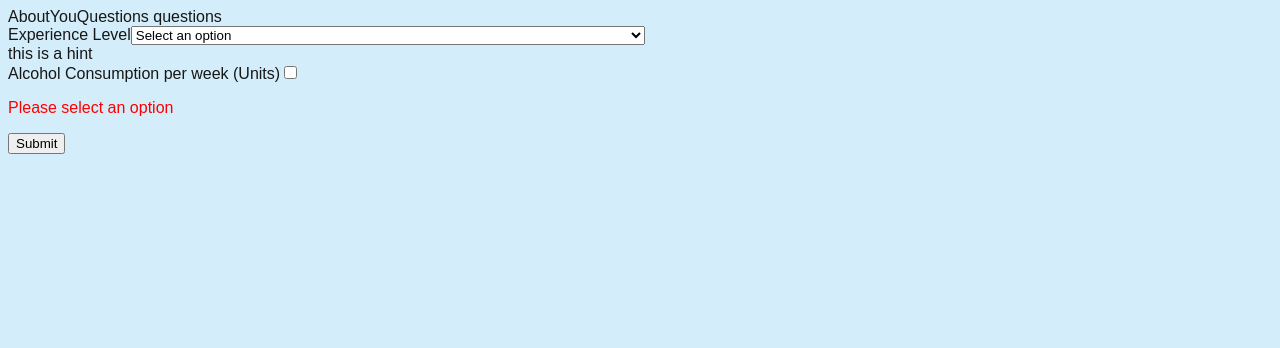
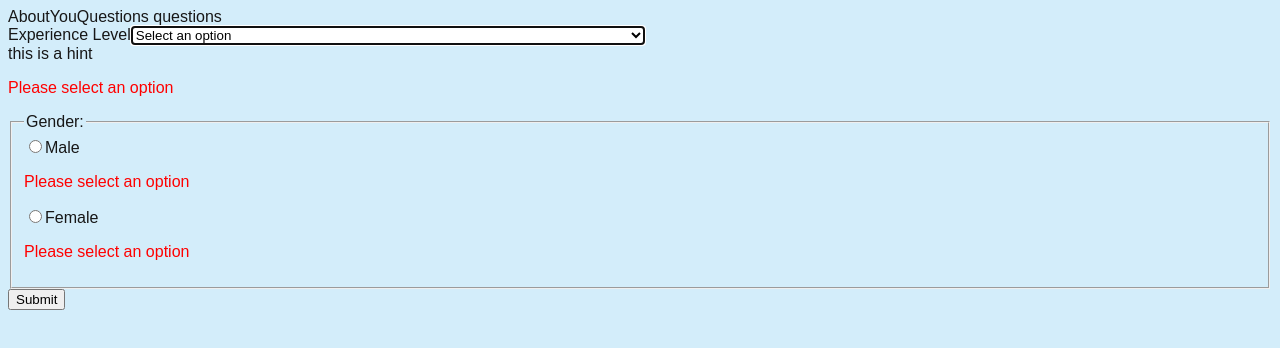
Before and after one commit to royadams72/get-your-fit-together, a Next.js app: page /questions/about-you in a window 1280 px wide. Both pictures are taken after a click on the button "Submit". Shown: the top 348 px of the page. Built offline with nearby package versions, Linux system fonts and the light colour scheme.

Commit message:
Used react hook provider

```diff
--- a/app/questions/about-you/components/AboutYouQuestions.tsx
+++ b/app/questions/about-you/components/AboutYouQuestions.tsx
@@ -1,40 +1,38 @@
 "use client";
+import { setAboutYou } from "@/lib/features/about-you/aboutYouSlice";
 import SelectComponent from "@/components/forms/SelectComponent";
 import CheckBoxComponent from "@/components/forms/CheckBoxComponent";
 import {
   alcoholConfig,
   experienceConfig,
+  genderConfig,
 } from "@/app/questions/about-you/form-config/config";
-import { useForm } from "react-hook-form";
+import FormProvider from "@/context/FormProvider";
+import RadioComponent from "@/components/forms/RadioComponent";
 
 const AboutYouQuestions = () => {
-  const {
-    handleSubmit,
-    register,
-
-    formState: { errors },
-  } = useForm();
-
   const onSubmit = (data: any) => {
     console.log("Form Submitted:", data);
   };
   return (
     <div>
       AboutYouQuestions questions
-      <form onSubmit={handleSubmit(onSubmit)}>
+      <FormProvider onSubmit={onSubmit}>
         <SelectComponent
-          selectConfig={experienceConfig}
-          register={register}
-          errors={errors}
+          dispatchEvent={setAboutYou}
+          config={experienceConfig}
         ></SelectComponent>
-        <CheckBoxComponent
+        <RadioComponent
+          config={genderConfig}
+          dispatchEvent={setAboutYou}
+        ></RadioComponent>
+        {/* <CheckBoxComponent
           checkboxConfig={alcoholConfig}
-          register={register}
-          errors={errors}
-        ></CheckBoxComponent>
+      dispatchEvent={setAboutYou}
+        ></CheckBoxComponent> */}
 
         <button type="submit">Submit</button>
-      </form>
+      </FormProvider>
     </div>
   );
 };
--- a/app/questions/about-you/form-config/config.ts
+++ b/app/questions/about-you/form-config/config.ts
@@ -1,11 +1,11 @@
-import { CheckBox, Select } from "@/types/interfaces/form";
-import { useForm } from "react-hook-form";
+import { AboutYouQuestions } from "@/types/enums/about-you.enum";
+import { CheckBox, Radio, Select } from "@/types/interfaces/form";
 
 export const experienceConfig: Select = {
-  name: "experienceLevel",
-  lable: "Experience Level",
+  name: AboutYouQuestions.experienceLevel,
+  label: "Experience Level",
   options: [
-    { value: null, display: "Select an option" },
+    { value: "", display: "Select an option" },
     {
       value: "beginner",
       display:
@@ -38,12 +38,40 @@ export const experienceConfig: Select = {
   },
   eventHandlers: { onChange: (e) => console.log("changed") },
 };
-
-export const alcoholConfig: CheckBox = {
-  name: "alcoholConsumption",
-  lable: "Alcohol Consumption per week (Units)",
+export const ageConfig: Select = {
+  name: AboutYouQuestions.age,
+  label: "Age:",
+  options: [
+    { value: "18-24", display: "18-24" },
+    { value: "25-34", display: "25-34" },
+    { value: "35-44", display: "35-44" },
+    { value: "45-54", display: "45-54" },
+    { value: "55+", display: "55+" },
+  ],
   validation: {
     required: "Please select an option",
   },
   eventHandlers: {},
 };
+
+export const genderConfig: Radio = {
+  name: AboutYouQuestions.gender,
+  legend: "Gender:",
+  options: [
+    { value: "male", label: "Male", id: "male" },
+    { value: "female", label: "Female", id: "female" },
+  ],
+  validation: {
+    required: "Please select an option",
+  },
+  eventHandlers: {},
+};
+
+export const alcoholConfig: CheckBox = {
+  name: AboutYouQuestions.alcoholConsumption,
+  label: "Alcohol Consumption per week (Units)",
+  validation: {
+    required: "Please select an option",
+  },
+  eventHandlers: {},
+};
--- a/components/forms/CheckBoxComponent.tsx
+++ b/components/forms/CheckBoxComponent.tsx
@@ -15,7 +15,7 @@ const CheckBoxComponent = ({
 }) => {
   return (
     <div className={className}>
-      <label htmlFor={checkboxConfig.name}>{checkboxConfig.lable}</label>
+      <label htmlFor={checkboxConfig.name}>{checkboxConfig.label}</label>
       <input
         type="checkbox"
         id={checkboxConfig.name}
--- /dev/null
+++ b/components/forms/RadioComponent.tsx
@@ -0,0 +1,65 @@
+import { ActionCreatorWithPayload } from "@reduxjs/toolkit";
+import { useFormContext } from "react-hook-form";
+
+import { Radio } from "@/types/interfaces/form";
+import { useAppDispatch } from "@/lib/hooks/storeHooks";
+
+const RadioComponent = ({
+  className,
+  config,
+  dispatchEvent,
+}: {
+  config: Radio;
+  className?: string;
+  dispatchEvent?: ActionCreatorWithPayload<any, string>;
+}) => {
+  const {
+    register,
+    trigger,
+    setValue,
+    formState: { errors },
+  } = useFormContext();
+  const dispatch = useAppDispatch();
+
+  const handleChange = async (e: React.ChangeEvent<HTMLInputElement>) => {
+    // Add any onChange event handlers from config
+    const { name, value } = e.target;
+    config?.eventHandlers?.onChange?.(e);
+
+    setValue(name, value);
+
+    const isFieldValid = await trigger(name); // Triggers validation for the specific field
+    if (isFieldValid && dispatchEvent) {
+      dispatch(dispatchEvent({ name, value }));
+    }
+  };
+  return (
+    <fieldset className="radio-group">
+      <legend>{config.legend}</legend>
+      {config.options.map((option, i) => {
+        return (
+          <div key={i}>
+            <input
+              {...register(config.name, config.validation)}
+              {...config.eventHandlers}
+              onChange={(e) => handleChange(e)}
+              type="radio"
+              id={option.id}
+              name={config.name}
+              value={option.value}
+            />
+            <label htmlFor={option.id}>{option.label}</label>
+            {config.hint?.text && <div>{config.hint.text}</div>}
+            {errors[config.name] && (
+              <p style={{ color: "red" }}>
+                {errors[config.name]?.message as string}
+              </p>
+            )}
+          </div>
+        );
+      })}
+    </fieldset>
+  );
+};
+
+export default RadioComponent;
--- a/components/forms/SelectComponent.tsx
+++ b/components/forms/SelectComponent.tsx
@@ -1,61 +1,59 @@
 "use client";
-import { UseFormRegister, FieldErrors, useForm } from "react-hook-form";
+import { useFormContext } from "react-hook-form";
+import { ActionCreatorWithPayload } from "@reduxjs/toolkit";
+
 import { Select } from "@/types/interfaces/form";
-import React, { useEffect } from "react";
+import { useAppDispatch } from "@/lib/hooks/storeHooks";
 
 const SelectComponent = ({
   className,
-  selectConfig,
-  register,
-  errors,
+  config,
+  dispatchEvent,
 }: {
-  selectConfig: Select;
+  config: Select;
   className?: string;
-  register: UseFormRegister<any>;
-  errors: FieldErrors;
+  dispatchEvent: ActionCreatorWithPayload<any, string>;
 }) => {
-  const { setValue, trigger } = useForm();
+  const {
+    register,
+    trigger,
+    setValue,
+    formState: { errors },
+  } = useFormContext();
+  const dispatch = useAppDispatch();
 
-  const handleChange = async (
-    e:
-      | React.ChangeEvent<
-          HTMLInputElement | HTMLTextAreaElement | HTMLSelectElement
-        >
-      | React.MouseEvent<HTMLInputElement, MouseEvent>
-  ) => {
-    selectConfig?.eventHandlers?.onChange?.(
-      e as React.ChangeEvent<HTMLSelectElement>
-    );
-    // extraOnChangeEvent?.(e);
-    const { name } = e.target as
-      | HTMLInputElement
-      | HTMLTextAreaElement
-      | HTMLSelectElement;
+  const handleChange = async (e: React.ChangeEvent<HTMLSelectElement>) => {
+    // Add any onChange event handlers from config
+    config?.eventHandlers?.onChange?.(e);
+    const { name, value } = e.target;
+
+    setValue(name, value);
 
     const isFieldValid = await trigger(name); // Triggers validation for the specific field
-    console.log(`${name} is ${isFieldValid ? "valid" : "invalid"}`);
+    if (isFieldValid) {
+      dispatch(dispatchEvent({ name, value }));
+    }
   };
+
   return (
     <div>
-      <label htmlFor={selectConfig.name}>{selectConfig.lable}</label>
+      <label htmlFor={config.name}>{config.label}</label>
 
       <select
-        id={selectConfig.name}
-        {...register(selectConfig.name, selectConfig.validation)}
-        {...selectConfig.eventHandlers}
-        onChange={handleChange}
+        id={config.name}
+        {...register(config.name, config.validation)}
+        {...config.eventHandlers}
+        onChange={(e) => handleChange(e)}
       >
-        {selectConfig.options.map((option, i) => (
+        {config.options.map((option, i) => (
           <option key={i} value={option.value as string}>
             {option.display}
           </option>
         ))}
       </select>
-      {selectConfig.hint?.text && <div>{selectConfig.hint.text}</div>}
-      {errors[selectConfig.name] && (
-        <p style={{ color: "red" }}>
-          {errors[selectConfig.name]?.message as string}
-        </p>
+      {config.hint?.text && <div>{config.hint.text}</div>}
+      {errors[config.name] && (
+        <p style={{ color: "red" }}>{errors[config.name]?.message as string}</p>
       )}
     </div>
   );
--- /dev/null
+++ b/context/FormProvider.tsx
@@ -0,0 +1,19 @@
+import React, { ReactNode } from "react";
+import { useForm, FormProvider as RHFProvider } from "react-hook-form";
+
+const FormProvider = ({
+  onSubmit,
+  children,
+}: {
+  children: ReactNode;
+  onSubmit: any;
+}) => {
+  const methods = useForm();
+  return (
+    <RHFProvider {...methods}>
+      <form onSubmit={methods.handleSubmit(onSubmit)}>{children}</form>
+    </RHFProvider>
+  );
+};
+
+export default FormProvider;
--- a/lib/features/about-you/aboutYouSlice.ts
+++ b/lib/features/about-you/aboutYouSlice.ts
@@ -1,11 +1,19 @@
 import { createAppSlice } from "@/lib/store/createAppSlice";
+import { AboutYouQuestions } from "@/types/enums/about-you.enum";
+
+export interface aboutYouStore {
+  experienceLevel: AboutYouQuestions.experienceLevel;
+  alcholConsumption: AboutYouQuestions.alcoholConsumption;
+  gender: AboutYouQuestions.gender;
+  age: AboutYouQuestions.age;
+}
 
 export interface aboutYouState {
-  aboutYou: any;
+  aboutYou: aboutYouStore;
 }
 
 export const aboutYouInitialState = {
-  aboutYou: {},
+  aboutYou: { experienceLevel: "", alcholConsumption: "", gender: "", age: "" },
 };
 
 export const aboutYouSlice = createAppSlice({
@@ -13,7 +21,9 @@ export const aboutYouSlice = createAppSlice({
   initialState: aboutYouInitialState,
   reducers: {
     setAboutYou: (state, action) => {
-      state.aboutYou = action.payload;
+      const { name, value }: { name: keyof aboutYouStore; value: string } =
+        action.payload;
+      state.aboutYou[name] = value;
     },
   },
 });
--- a/types/enums/about-you.enum.ts
+++ b/types/enums/about-you.enum.ts
@@ -1,3 +1,6 @@
 export enum AboutYouQuestions {
   experienceLevel = "experienceLevel",
+  alcoholConsumption = "alcoholConsumption",
+  gender = "gender",
+  age = "age",
 }
```
Also changed, not shown: types/interfaces/form.ts (+16 -3 lines).
